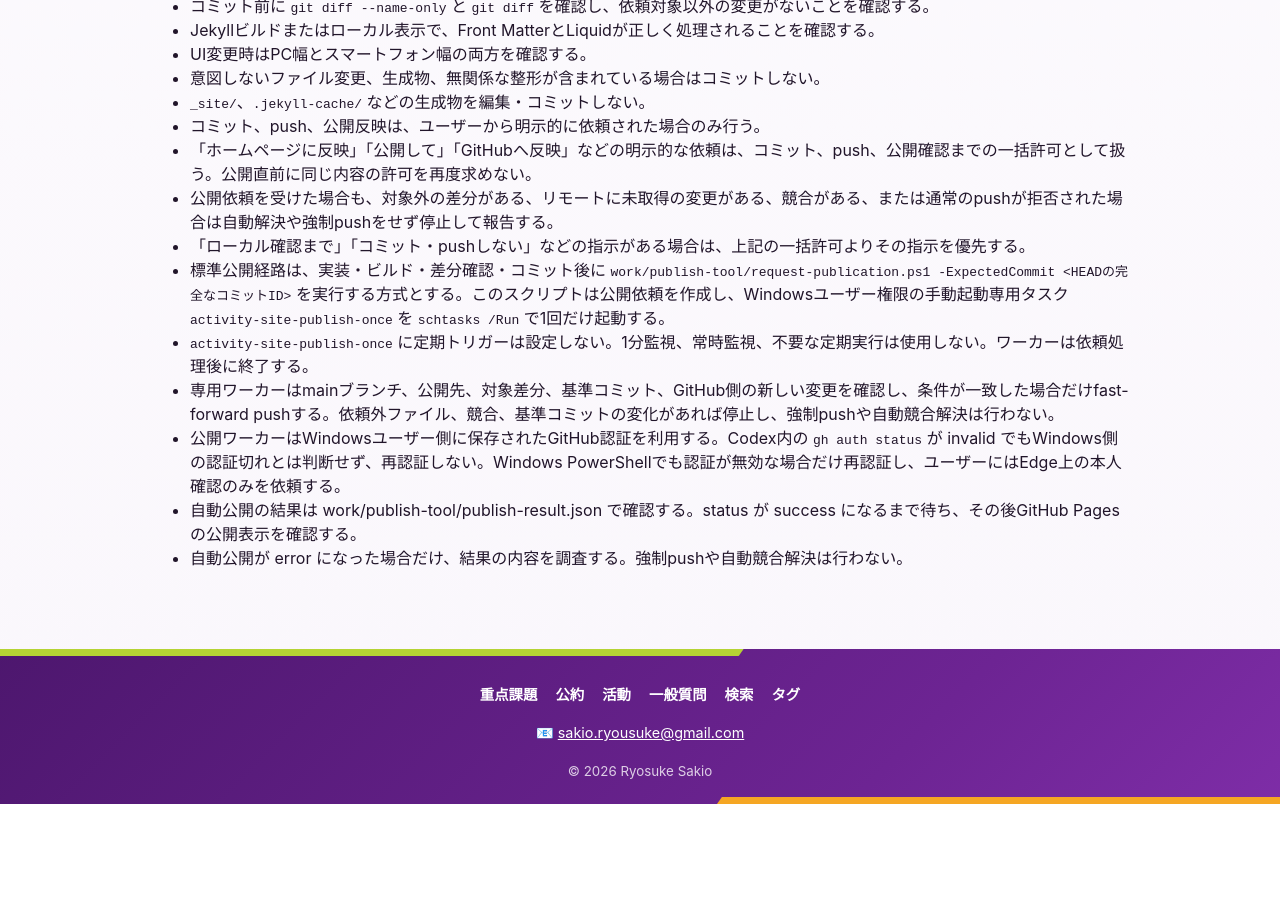
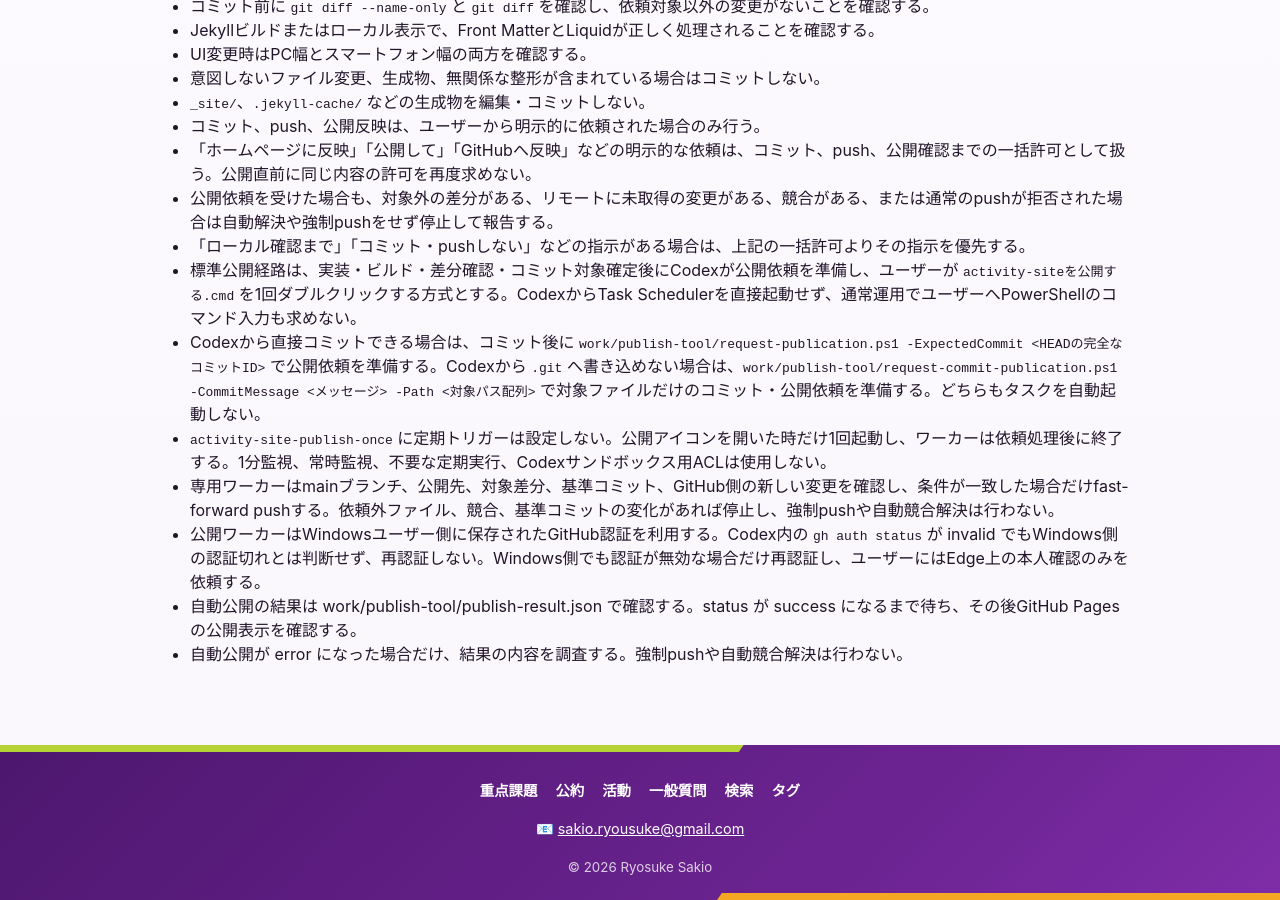
Before and after one commit to sakioryousuke-eng/activity-site, a Jekyll site: the page built from AGENTS.md, in a window 1280 px wide and 900 px high, scrolled down 2692 px. Built offline with Jekyll 4.4.1, drawn with Linux system fonts in a browser that asks for light colours; our own code applies the rules of GitHub Pages for plain Markdown files; before the commit the page ends 3496 px from its top, so only the background shows below that.

Commit message:
Adopt double-click publication workflow

```diff
--- a/AGENTS.md
+++ b/AGENTS.md
@@ -81,9 +81,10 @@
 - 「ホームページに反映」「公開して」「GitHubへ反映」などの明示的な依頼は、コミット、push、公開確認までの一括許可として扱う。公開直前に同じ内容の許可を再度求めない。
 - 公開依頼を受けた場合も、対象外の差分がある、リモートに未取得の変更がある、競合がある、または通常のpushが拒否された場合は自動解決や強制pushをせず停止して報告する。
 - 「ローカル確認まで」「コミット・pushしない」などの指示がある場合は、上記の一括許可よりその指示を優先する。
-- 標準公開経路は、実装・ビルド・差分確認・コミット後に `work/publish-tool/request-publication.ps1 -ExpectedCommit <HEADの完全なコミットID>` を実行する方式とする。このスクリプトは公開依頼を作成し、Windowsユーザー権限の手動起動専用タスク `activity-site-publish-once` を `schtasks /Run` で1回だけ起動する。
-- `activity-site-publish-once` に定期トリガーは設定しない。1分監視、常時監視、不要な定期実行は使用しない。ワーカーは依頼処理後に終了する。
+- 標準公開経路は、実装・ビルド・差分確認・コミット対象確定後にCodexが公開依頼を準備し、ユーザーが `activity-siteを公開する.cmd` を1回ダブルクリックする方式とする。CodexからTask Schedulerを直接起動せず、通常運用でユーザーへPowerShellのコマンド入力も求めない。
+- Codexから直接コミットできる場合は、コミット後に `work/publish-tool/request-publication.ps1 -ExpectedCommit <HEADの完全なコミットID>` で公開依頼を準備する。Codexから `.git` へ書き込めない場合は、`work/publish-tool/request-commit-publication.ps1 -CommitMessage <メッセージ> -Path <対象パス配列>` で対象ファイルだけのコミット・公開依頼を準備する。どちらもタスクを自動起動しない。
+- `activity-site-publish-once` に定期トリガーは設定しない。公開アイコンを開いた時だけ1回起動し、ワーカーは依頼処理後に終了する。1分監視、常時監視、不要な定期実行、Codexサンドボックス用ACLは使用しない。
 - 専用ワーカーはmainブランチ、公開先、対象差分、基準コミット、GitHub側の新しい変更を確認し、条件が一致した場合だけfast-forward pushする。依頼外ファイル、競合、基準コミットの変化があれば停止し、強制pushや自動競合解決は行わない。
-- 公開ワーカーはWindowsユーザー側に保存されたGitHub認証を利用する。Codex内の `gh auth status` が invalid でもWindows側の認証切れとは判断せず、再認証しない。Windows PowerShellでも認証が無効な場合だけ再認証し、ユーザーにはEdge上の本人確認のみを依頼する。
+- 公開ワーカーはWindowsユーザー側に保存されたGitHub認証を利用する。Codex内の `gh auth status` が invalid でもWindows側の認証切れとは判断せず、再認証しない。Windows側でも認証が無効な場合だけ再認証し、ユーザーにはEdge上の本人確認のみを依頼する。
 - 自動公開の結果は work/publish-tool/publish-result.json で確認する。status が success になるまで待ち、その後GitHub Pagesの公開表示を確認する。
 - 自動公開が error になった場合だけ、結果の内容を調査する。強制pushや自動競合解決は行わない。
```
